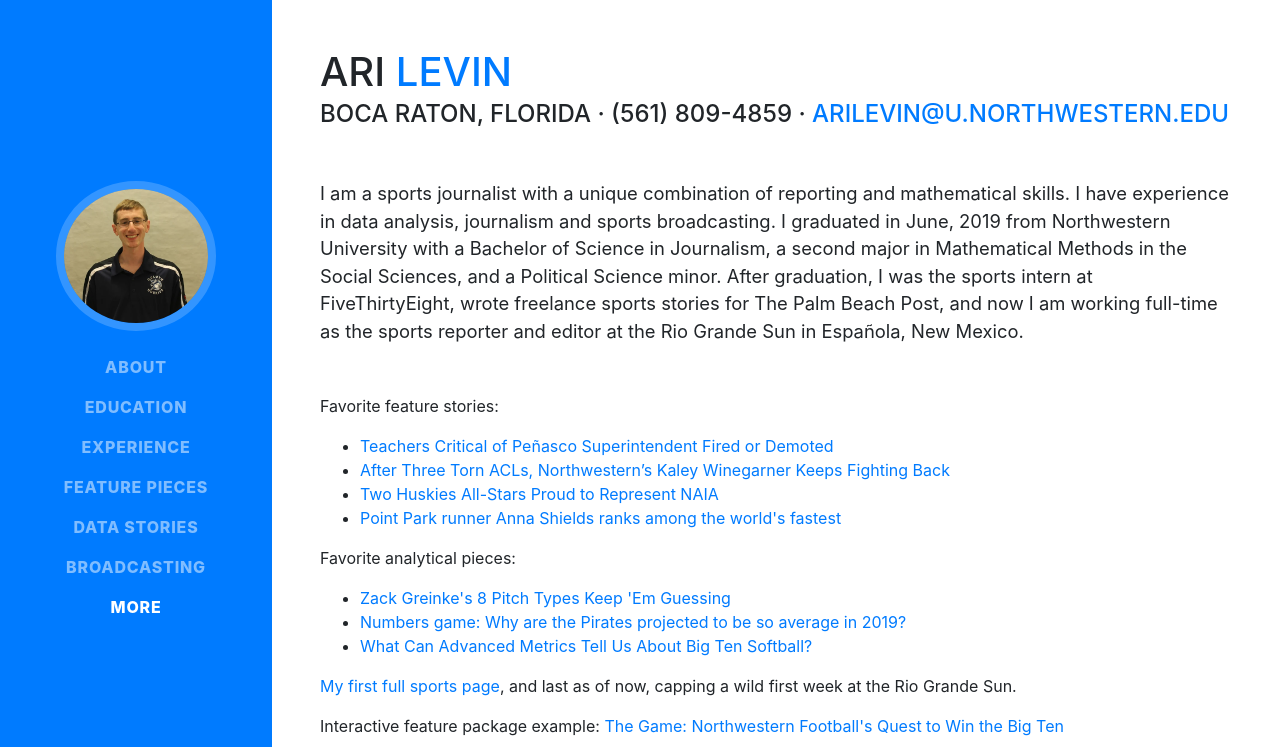
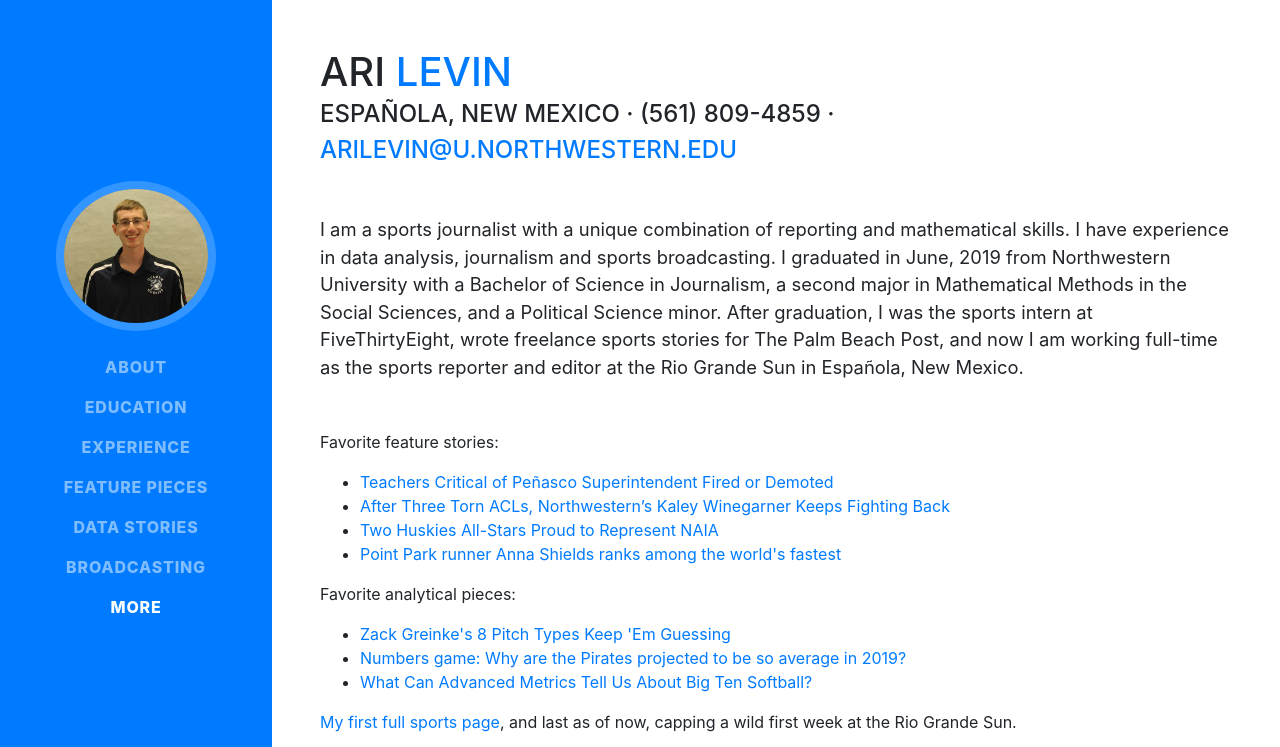
Before and after one commit to Ari-Levin/portfolio, a website with bundled scripts: page index.html in a window 1280 px wide. Shown: the top 747 px of the page. Built offline with nearby package versions, Linux system fonts and the light colour scheme; a web font is replaced by a local one.

Commit message:
Change city to Espanola

```diff
--- a/index.html
+++ b/index.html
@@ -69,7 +69,7 @@
           <h1 class="mb-0">Ari
             <span class="text-primary">Levin</span>
           </h1>
-          <div class="subheading mb-5">Boca Raton, Florida · (561) 809-4859 ·
+          <div class="subheading mb-5">Española, New Mexico · (561) 809-4859 ·
             <a href="mailto:arilevin@u.northwestern.edu">AriLevin@u.northwestern.edu</a>
           </div>
           <p class="lead mb-5">I am a sports journalist with a unique combination of reporting and mathematical skills.
```
